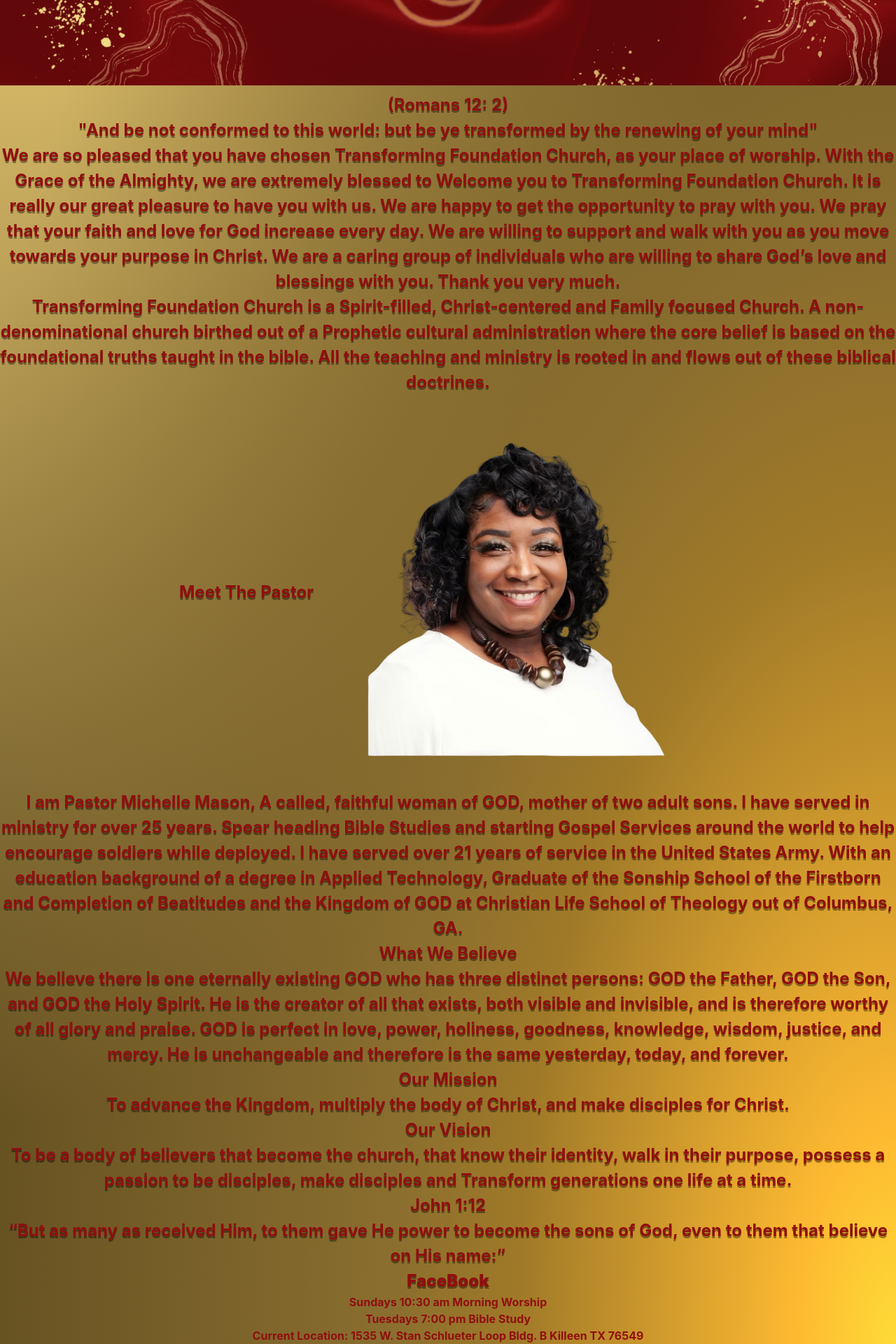
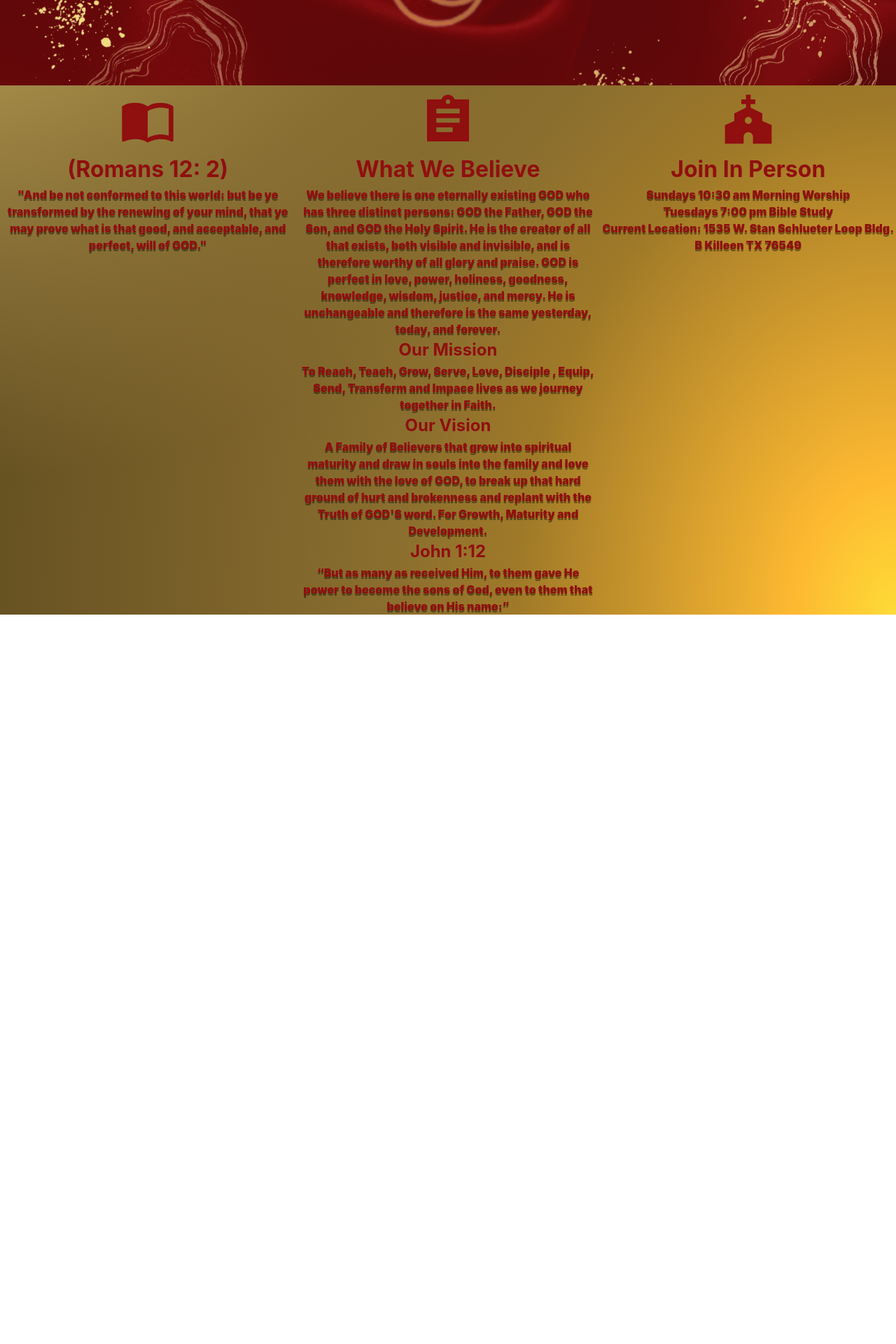
Before and after one commit to Derriel94/tfcwebremake, a React (Vite) app: page / in a window 1280 px wide. Shown: the part 847-2767 px from the top of the page at 70% size. After the commit the page ends 1725 px from the top, so only its background shows below. Built offline with nearby package versions, Linux system fonts and the light colour scheme.

Commit message:
created more components for directory switch and adding routeing

```diff
--- a/index.html
+++ b/index.html
@@ -2,7 +2,7 @@
 <html lang="en">
   <head>
     <meta charset="UTF-8" />
-    <link rel="icon" type="image/svg+xml" href="/vite.svg" />
+    <link rel="icon" type="image/svg+xml" href="/logo2.png" />
     <meta name="viewport" content="width=device-width, initial-scale=1.0" />
     <link rel="preconnect" href="https://fonts.googleapis.com">
     <link rel="preconnect" href="https://fonts.gstatic.com" crossorigin>
--- a/src/App.css
+++ b/src/App.css
@@ -45,9 +45,23 @@ border-bottom: maroon solid 2px;
   margin-top: 125px;
   margin-bottom: 125px;
 }
-#borderimg {
-  border-image: url("./../public/border.png") 30 round;
+.three-section-info-container {
+  display: flex;
+  justify-content: space-between;
+  flex-wrap: wrap;
 }
+.three-section-info-container div {
+  width: 33%;
+}
+.three-section-info-container p {
+  font-size: 1rem
+}
+
+
+.bibleverse-section {
+
+}
+
 .header div:first-child {
   word-wrap: wrap;
 
@@ -178,14 +192,20 @@ border-bottom: maroon solid 2px;
   .mobilenavbutton {
     display: flex;
     margin-bottom: 40px;
+    margin-right: 15px;
   }
   .menucontainer {
     display: none;
   }
   .left-header {
     display: flex;
-    width: 275px;
+    justify-content: space-between;
+    width: 250px;
+
   }
+  .three-section-info-container div {
+  width: 100%;
+}
 }
 
 a {
--- a/src/App.tsx
+++ b/src/App.tsx
@@ -1,11 +1,10 @@
 import { useState } from 'react'
+import { Church, ImportContacts, AssignmentSharp } from '@mui/icons-material'
 import './App.css'
 import Nav from './Nav.tsx'
 import Layer from './Layer'
 
 function App() {
-
-
 
 
   return (
@@ -15,55 +14,53 @@ function App() {
       <Nav />
       {/*<Layer />*/}
       <div className="banner-container wavetext title">
-        <div className="bannertxt">
+        <div className="bannertxt" >
           <h1>Welcome To</h1>
-          <h1>Transforming Foundation Church!</h1>
+          <h1 className="dancing-script-font" style={{color: "gold"}}>Transforming Foundation Church!</h1>
           <h2>Join In Person or Online At 10:30 AM Sunday and Tuesdays 7:00 PM</h2>
-          <button className="calltoaction">Watch Live</button>
+          <a rel="noreferrer" target="_blank" href="https://fb.watch/qSATZRWpV6/"><button className="calltoaction">Watch Live</button></a>
         </div>
          <img className="banner" src='./banner.png' />
       </div>
 
+      <div className="three-section-info-container wavetext">
 
-       <p className="wavetext"> (Romans 12: 2)</p>
-      <p className="wavetext">"And be not conformed to this world: but be ye
-      transformed by the renewing of your mind"
-      </p>
+          <div className="bibleverse-section wavetext">
+              <ImportContacts sx={{ fontSize: "5rem" }} />
+              <h1> (Romans 12: 2)</h1>
+              <p>"And be not conformed to this world: but be ye
+              transformed by the renewing of your mind, that ye may prove what is that good, and
+              acceptable, and perfect, will of GOD."</p>
+          </div>
 
-      <p className="wavetext">
-      We are so pleased that you have chosen Transforming Foundation Church, as your place of worship. With the Grace of the Almighty, we are extremely blessed to Welcome you to Transforming Foundation Church. It is really our great pleasure to have you with us. We are happy to get the opportunity to pray with you. We pray that your faith and love for God increase every day. We are willing to support and walk with you as you move towards your purpose in Christ. We are a caring group of individuals who are willing to share God’s love and blessings with you. Thank you very much.
-      </p>
-
-      <p className="wavetext">
-      Transforming Foundation Church is a Spirit-filled, Christ-centered and Family focused Church. A non-denominational church birthed out of a Prophetic cultural administration where the core belief is based on the foundational truths taught in the bible. All the teaching and ministry is rooted in and flows out of these biblical doctrines.
-      </p>
-      <div className="titlecontainer meetthepastor">
-        <h1 className="wavetext title">Meet The Pastor</h1>
-        <img src="./pastor.png" />
-      </div>
-      <p className="wavetext">
-        I am Pastor Michelle Mason, A called, faithful woman of GOD, mother of two adult sons. I have served in ministry for over 25 years. Spear heading Bible Studies and starting Gospel Services around the world to help encourage soldiers while deployed. I have served over 21 years of service in the United States Army. With an education background of a degree in Applied Technology, Graduate of the Sonship School of the Firstborn and Completion of Beatitudes and the Kingdom of GOD at Christian Life School of Theology out of Columbus, GA.
-      </p>
-
-      <p className="wavetext">What We Believe</p>
-      <p className="wavetext">  We believe there is one eternally existing GOD who has three distinct persons: GOD the Father, GOD the Son, and GOD the Holy Spirit. He is the creator of all that exists, both visible and invisible, and is therefore worthy of all glory and praise. GOD is perfect in love, power, holiness, goodness, knowledge, wisdom, justice, and mercy. He is unchangeable and therefore is the same yesterday, today, and forever.</p>
-      <p className="wavetext">Our Mission</p>
-      <p className="wavetext"> To advance the Kingdom, multiply the body of Christ, and make disciples for Christ.</p>
-      <p className="wavetext">Our Vision</p>
-      <p className="wavetext">  To be a body of believers that become the church, that know their identity, walk in their purpose, possess a passion to be disciples, make disciples and Transform generations one life at a time.</p>
-      <p className="wavetext">John 1:12</p>
-      <p className="wavetext"> “But as many as received Him, to them gave He power to become the sons of God, even to them that believe on His name:”</p>
+          <div className="ourmission-section wavetext">
+            <AssignmentSharp sx={{ fontSize: "5rem" }} />
+            <h1>What We Believe</h1>
+            <p>  We believe there is one eternally existing GOD who has three distinct persons: GOD the Father, GOD the Son, and GOD the Holy Spirit. He is the creator of all that exists, both visible and invisible, and is therefore worthy of all glory and praise. GOD is perfect in love, power, holiness, goodness, knowledge, wisdom, justice, and mercy. He is unchangeable and therefore is the same yesterday, today, and forever.</p>
+            <h2>Our Mission</h2>
+            <p> To Reach, Teach, Grow, Serve, Love, Disciple
+            , Equip, Send, Transform and Impace lives as we journey together in Faith.</p>
+            <h2>Our Vision</h2>
+            <p>  A Family of Believers that grow into spiritual maturity
+            and draw in souls into the family and love them with the love of GOD, to
+            break up that hard ground of hurt and brokenness and replant with the Truth of GOD'S word.
+            For Growth, Maturity and Development.</p>
+            <h2>John 1:12</h2>
+            <p> “But as many as received Him, to them gave He power to become the sons of God, even to them that believe on His name:”</p>
+          </div>
 
 
+          <div className="join-us-section wavetext">
+            <Church sx={{ fontSize: "5rem" }} />
+            <h1>Join In Person</h1>
+            <p>Sundays 10:30 am Morning Worship</p>
 
-      <div className="wavetext">
-          <p>FaceBook</p>
-        <div>Sundays 10:30 am Morning Worship</div>
+            <p>Tuesdays 7:00 pm Bible Study</p>
 
-        <div>Tuesdays 7:00 pm Bible Study</div>
+            <p>Current Location: 1535 W. Stan Schlueter Loop Bldg. B Killeen TX 76549</p>
+          </div>
+      </div>
 
-        <div>Current Location: 1535 W. Stan Schlueter Loop Bldg. B Killeen TX 76549</div>
-      </div>
     </div>
   )
 }
--- a/src/Nav.tsx
+++ b/src/Nav.tsx
@@ -1,4 +1,5 @@
 import {useState} from 'react'
+import {Link} from 'react-router-dom';
 import './App.css'
 
 import React from 'react'
```
Also changed, not shown: package.json (+6 -1 lines), src/About.tsx (added, +35 -0 lines), src/Welcome.tsx (added, +38 -0 lines), 1 other file (tests, documents, lock files or other folders).
